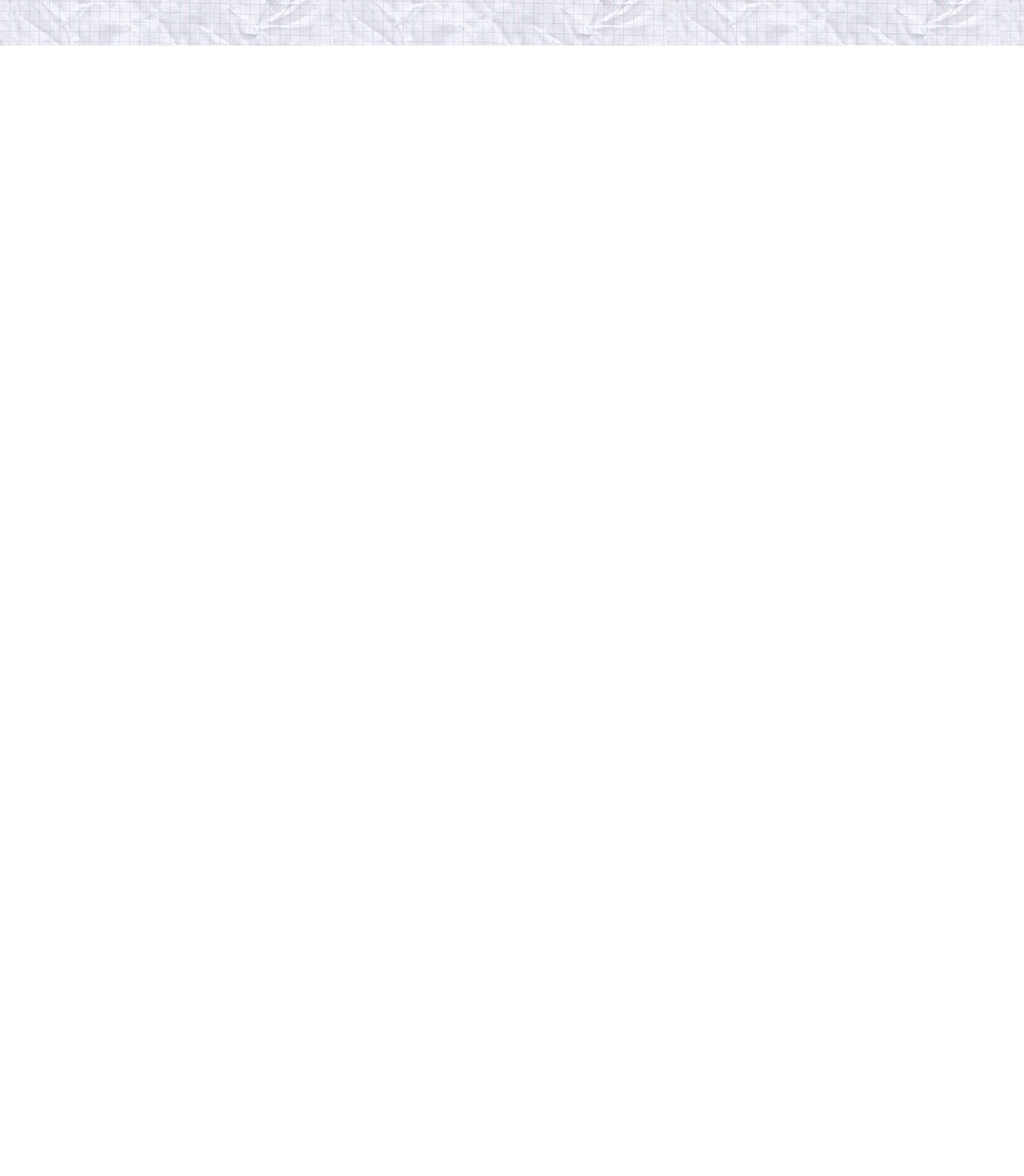
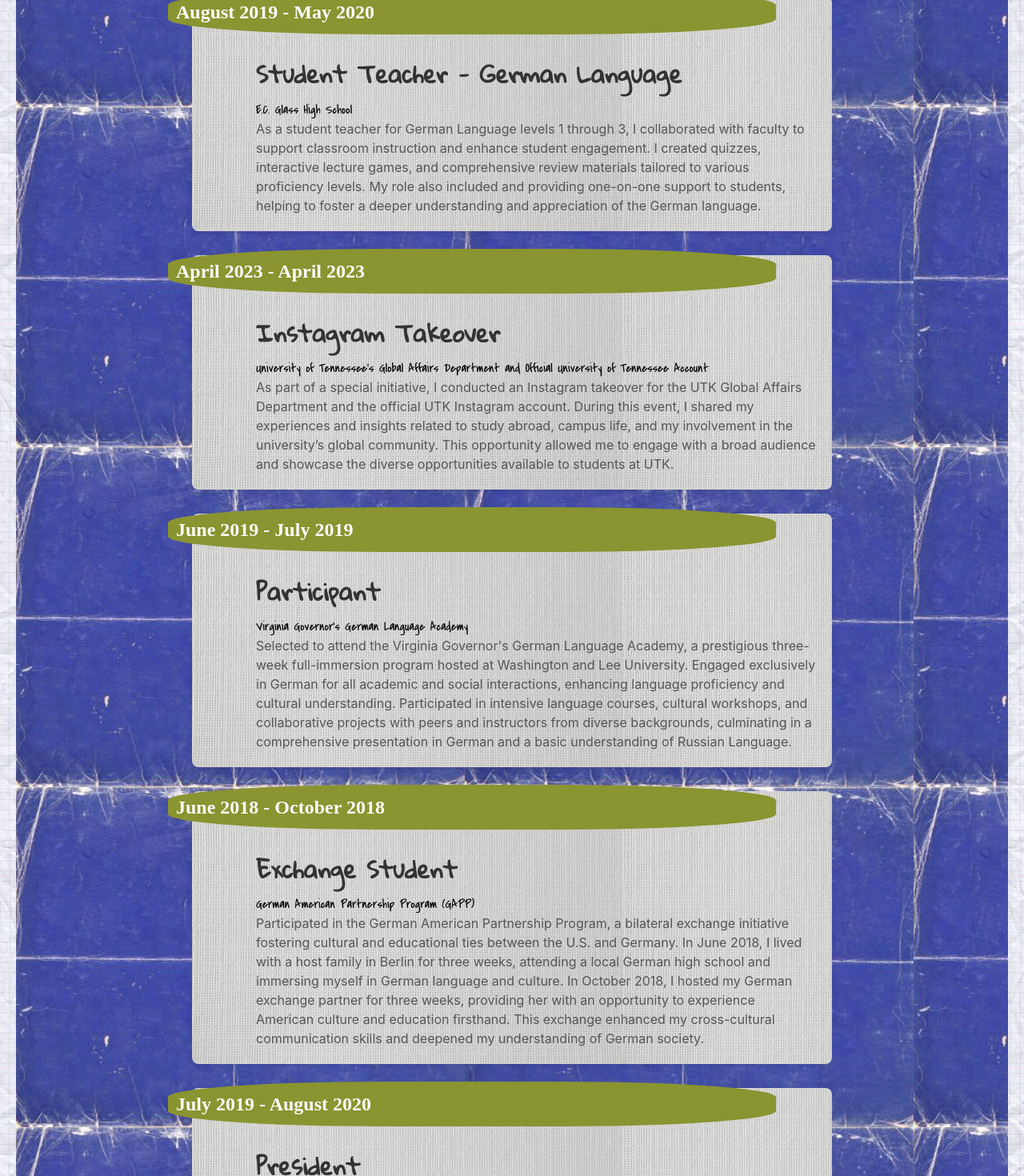
Before and after one commit to crouchbindcommit/portfolio, a React (Create React App) app: page /cv in a window 1280 px wide. Shown: the part 3499-4969 px from the top of the page at 80% size. Before the commit the page ends 3556 px from the top, so only its background shows below. Built offline with nearby package versions, Linux system fonts and the light colour scheme; a web font is replaced by a local one.

Commit message:
feat: added more extracurriculars

```diff
--- a/package.json
+++ b/package.json
@@ -13,6 +13,7 @@
     "react-router-dom": "^7.5.0",
     "react-scripts": "5.0.1",
     "react-slick": "^0.30.3",
+    "sitemap": "^8.0.0",
     "slick-carousel": "^1.8.1",
     "web-vitals": "^2.1.4"
   },
--- a/src/data/extracurricular.js
+++ b/src/data/extracurricular.js
@@ -6,6 +6,15 @@ const extracurricular = [
       endDate: "August 2023",
       description: `
         As the Electrical Lead for Tennessee Lunabotics, I led the design and development of the electrical systems for our mining robot for the NASA Lunabotics Competition. This involved overseeing the wiring, power distribution, and integration of sensors and motors to ensure reliable and efficient operation of the robot. I worked closely with a team of interdisciplinary engineers to meet project deadlines and deliverables while maintaining a strong focus on safety and performance.
+      `
+    },
+    {
+      title: "Participant",
+      organization: "Deutsche Bank Early Career Hackathon",
+      startDate: "June 2023",
+      endDate: "June 2023",
+      description: `
+        Selected as one of 25 students nationwide to participate in Deutsche Bank's inaugural Early Career Hackathon held in Cary, NC. Engaged in a 7-hour sprint to develop an innovative project aimed at rethinking credit score calculations. Collaborated with a team to design and prototype an alternative credit scoring model tailored for students, incorporating academic and socioeconomic factors to provide a more comprehensive evaluation of creditworthiness. This experience enhanced my skills in rapid prototyping, teamwork, and applying technological solutions to financial challenges.
       `
     },
     {
@@ -26,6 +35,17 @@ const extracurricular = [
         As Vice President of the German Club, I played a key role in organizing cultural events, language practice sessions, and club meetings. I also collaborated with other student organizations to host joint events that promoted German culture and language learning on campus. I assisted in managing the club's activities and helped to foster a welcoming environment for all students interested in the German language and culture.
       `
     },
+
+    {
+      title: "Student Teacher - German Language",
+      organization: "E.C. Glass High School",
+      startDate: "August 2019",
+      endDate: "May 2020",
+      description: `
+      As a student teacher for German Language levels 1 through 3, I collaborated with faculty to support classroom instruction and enhance student engagement. I created quizzes, interactive lecture games, and comprehensive review materials tailored to various proficiency levels. My role also included and providing one-on-one support to students, helping to foster a deeper understanding and appreciation of the German language.
+      `
+    },
+
     {
       title: "Instagram Takeover",
       organization: "University of Tennessee's Global Affairs Department and Official University of Tennessee Account",
@@ -34,7 +54,38 @@ const extracurricular = [
       description: `
         As part of a special initiative, I conducted an Instagram takeover for the UTK Global Affairs Department and the official UTK Instagram account. During this event, I shared my experiences and insights related to study abroad, campus life, and my involvement in the university’s global community. This opportunity allowed me to engage with a broad audience and showcase the diverse opportunities available to students at UTK.
       `
+    },
+    {
+      title: "Participant",
+      organization: "Virginia Governor's German Language Academy",
+      startDate: "June 2019",
+      endDate: "July 2019",
+      description: `
+        Selected to attend the Virginia Governor's German Language Academy, a prestigious three-week full-immersion program hosted at Washington and Lee University. Engaged exclusively in German for all academic and social interactions, enhancing language proficiency and cultural understanding. Participated in intensive language courses, cultural workshops, and collaborative projects with peers and instructors from diverse backgrounds, culminating in a comprehensive presentation in German and a basic understanding of Russian Language.
+      `
+    },
+    {
+      title: "Exchange Student",
+      organization: "German American Partnership Program (GAPP)",
+      startDate: "June 2018",
+      endDate: "October 2018",
+      description: `
+        Participated in the German American Partnership Program, a bilateral exchange initiative fostering cultural and educational ties between the U.S. and Germany. In June 2018, I lived with a host family in Berlin for three weeks, attending a local German high school and immersing myself in German language and culture. In October 2018, I hosted my German exchange partner for three weeks, providing her with an opportunity to experience American culture and education firsthand. This exchange enhanced my cross-cultural communication skills and deepened my understanding of German society.
+      `
+    },
+    {
+      title: "President",
+      organization: "Virginia Organization of German Students (VOGS)",
+      startDate: "July 2019",
+      endDate: "August 2020",
+      description: `
+        As President of VOGS -- a state-wide organization established in 1978 to promote interest in the German language and culture throughout Virginia schools -- I led initiatives to foster engagement among German students across the state. I coordinated events, facilitated communication between member schools, and worked to increase participation in German language activities. My leadership contributed to enhancing the organization's visibility and strengthening its network within the educational community.
+      `
     }
+
+
+
+
   ];
 
   export default extracurricular;
```
Also changed, not shown: generate-sitemap.js (added, +26 -0 lines), 1 other file (tests, documents, lock files or other folders).
